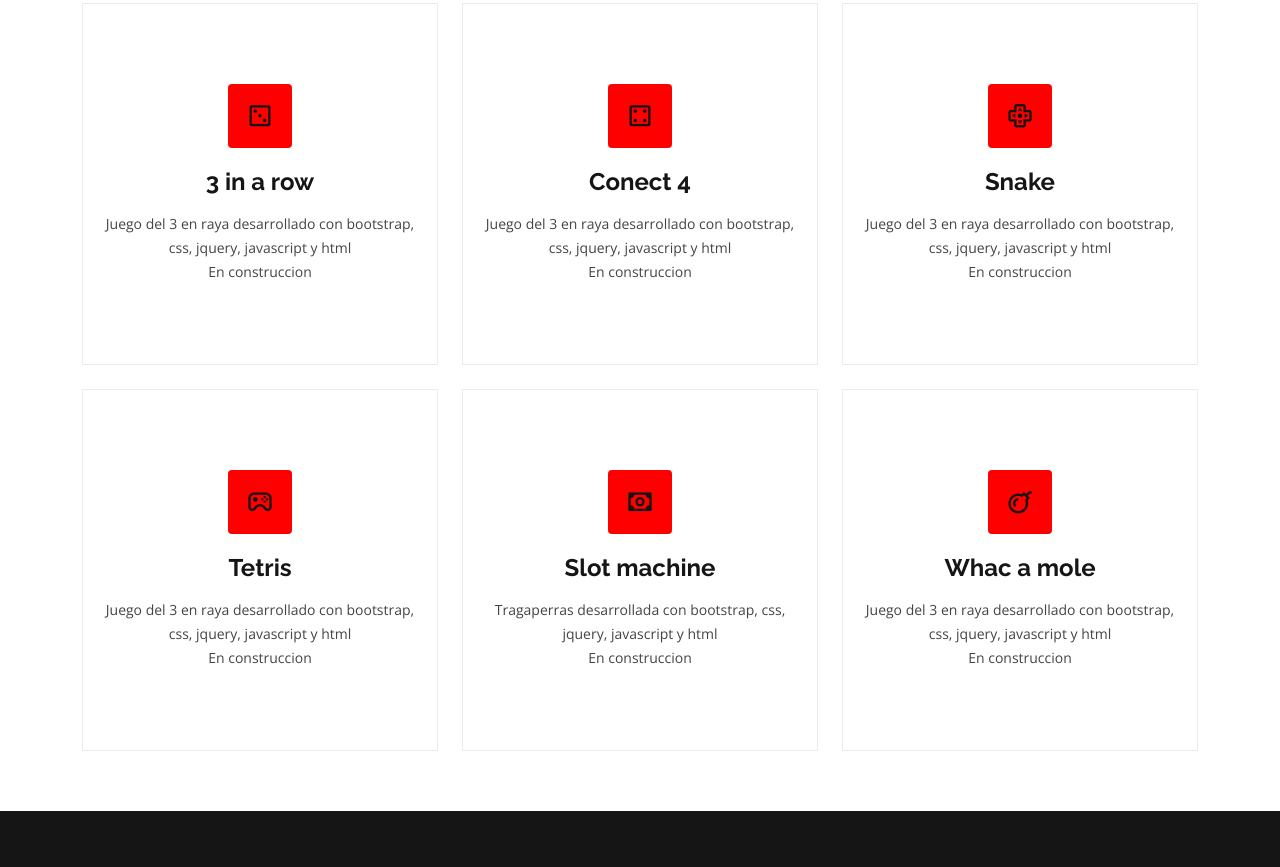
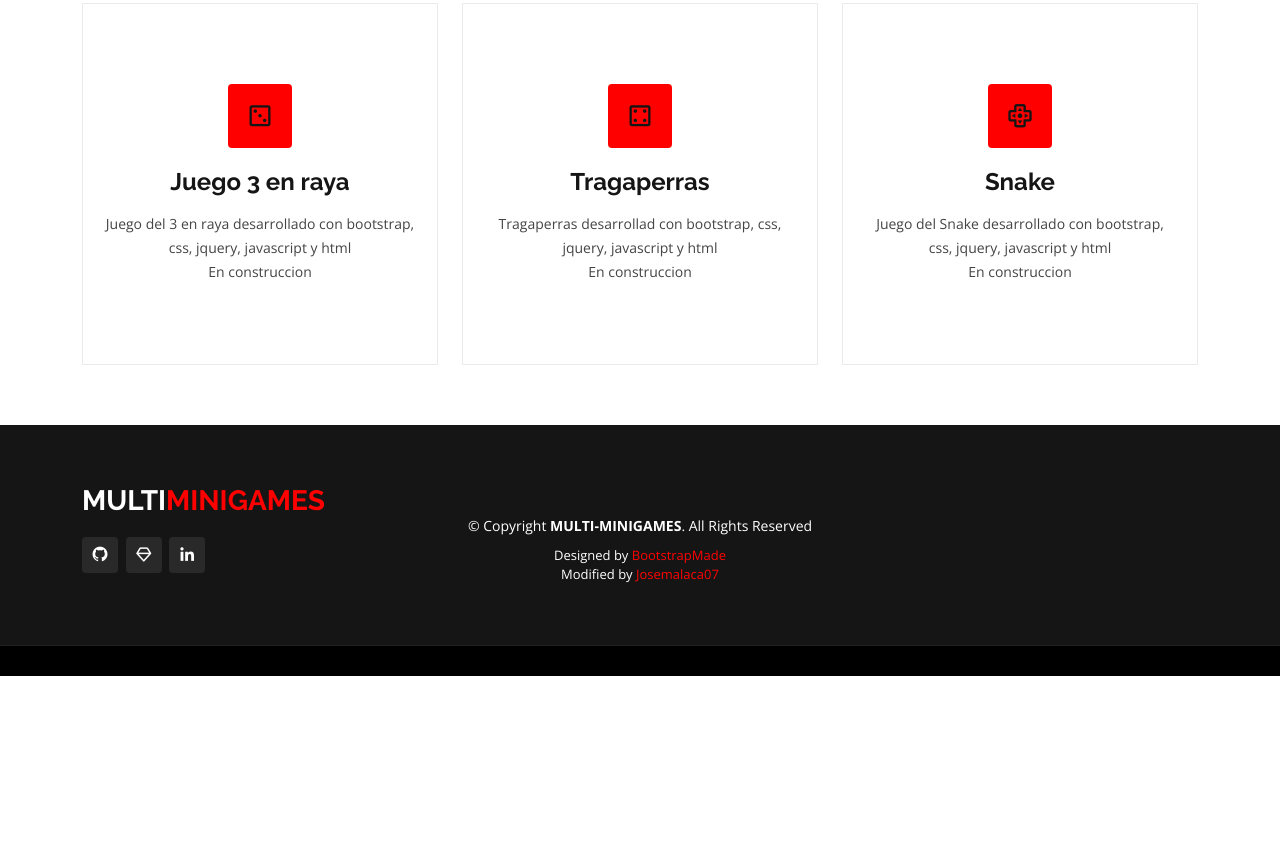
Before and after one commit to josemalaca07/Web-Multi-MiniGames, a plain HTML site: page index.html in a window 1280 px wide. Shown: the part 951-1818 px from the top of the page. After the commit the page ends 1627 px from the top, so only its background shows below. Drawn offline with nearby package versions, Linux system fonts and the light colour scheme.

Commit message:
v.1.0.2
ACTUALIZACION:
-Añadido enlace al juego de 3 en raya

```diff
--- a/index.html
+++ b/index.html
@@ -70,7 +70,7 @@
           <div class="col-lg-4 col-md-6 d-flex align-items-stretch" data-aos="zoom-in" data-aos-delay="100">
             <div class="icon-box">
               <div class="icon"><i class="bx bx-dice-3"></i></div>
-              <h4><a href="">3 in a row</a></h4>
+              <h4><a href="https://multi-minigames-3-en-raya.netlify.app/index.html">Juego 3 en raya</a></h4>
               <p>Juego del 3 en raya desarrollado con bootstrap, css, jquery, javascript y html<br>En construccion</p>
             </div>
           </div>
@@ -78,23 +78,23 @@
           <div class="col-lg-4 col-md-6 d-flex align-items-stretch mt-4 mt-md-0" data-aos="zoom-in" data-aos-delay="200">
             <div class="icon-box">
               <div class="icon"><i class="bx bx-dice-4"></i></div>
-              <h4><a href="">Conect 4</a></h4>
-              <p>Juego del 3 en raya desarrollado con bootstrap, css, jquery, javascript y html<br>En construccion</p>
+              <h4><a href="#">Tragaperras</a></h4>
+              <p>Tragaperras desarrollad con bootstrap, css, jquery, javascript y html<br>En construccion</p>
             </div>
           </div>
 
           <div class="col-lg-4 col-md-6 d-flex align-items-stretch mt-4 mt-lg-0" data-aos="zoom-in" data-aos-delay="300">
             <div class="icon-box">
               <div class="icon"><i class="bx bx-joystick-button"></i></div>
-              <h4><a href="">Snake</a></h4>
-              <p>Juego del 3 en raya desarrollado con bootstrap, css, jquery, javascript y html<br>En construccion</p>
+              <h4><a href="#">Snake</a></h4>
+              <p>Juego del Snake desarrollado con bootstrap, css, jquery, javascript y html<br>En construccion</p>
             </div>
           </div>
-
+<!--
           <div class="col-lg-4 col-md-6 d-flex align-items-stretch mt-4" data-aos="zoom-in" data-aos-delay="100">
             <div class="icon-box">
               <div class="icon"><i class="bx bx-joystick"></i></div>
-              <h4><a href="">Tetris</a></h4>
+              <h4><a href="#">Tetris</a></h4>
               <p>Juego del 3 en raya desarrollado con bootstrap, css, jquery, javascript y html<br>En construccion</p>
             </div>
           </div>
@@ -102,7 +102,7 @@
           <div class="col-lg-4 col-md-6 d-flex align-items-stretch mt-4" data-aos="zoom-in" data-aos-delay="200">
             <div class="icon-box">
               <div class="icon"><i class="bx bx-money"></i></div>
-              <h4><a href="">Slot machine</a></h4>
+              <h4><a href="#">Slot machine</a></h4>
               <p>Tragaperras desarrollada con bootstrap, css, jquery, javascript y html<br>En construccion</p>
             </div>
           </div>
@@ -110,11 +110,11 @@
           <div class="col-lg-4 col-md-6 d-flex align-items-stretch mt-4" data-aos="zoom-in" data-aos-delay="300">
             <div class="icon-box">
               <div class="icon"><i class="bx bx-bomb"></i></div>
-              <h4><a href="">Whac a mole</a></h4>
+              <h4><a href="#">Whac a mole</a></h4>
               <p>Juego del 3 en raya desarrollado con bootstrap, css, jquery, javascript y html<br>En construccion</p>
             </div>
           </div>
-
+-->
         </div>
 
       </div>
```
